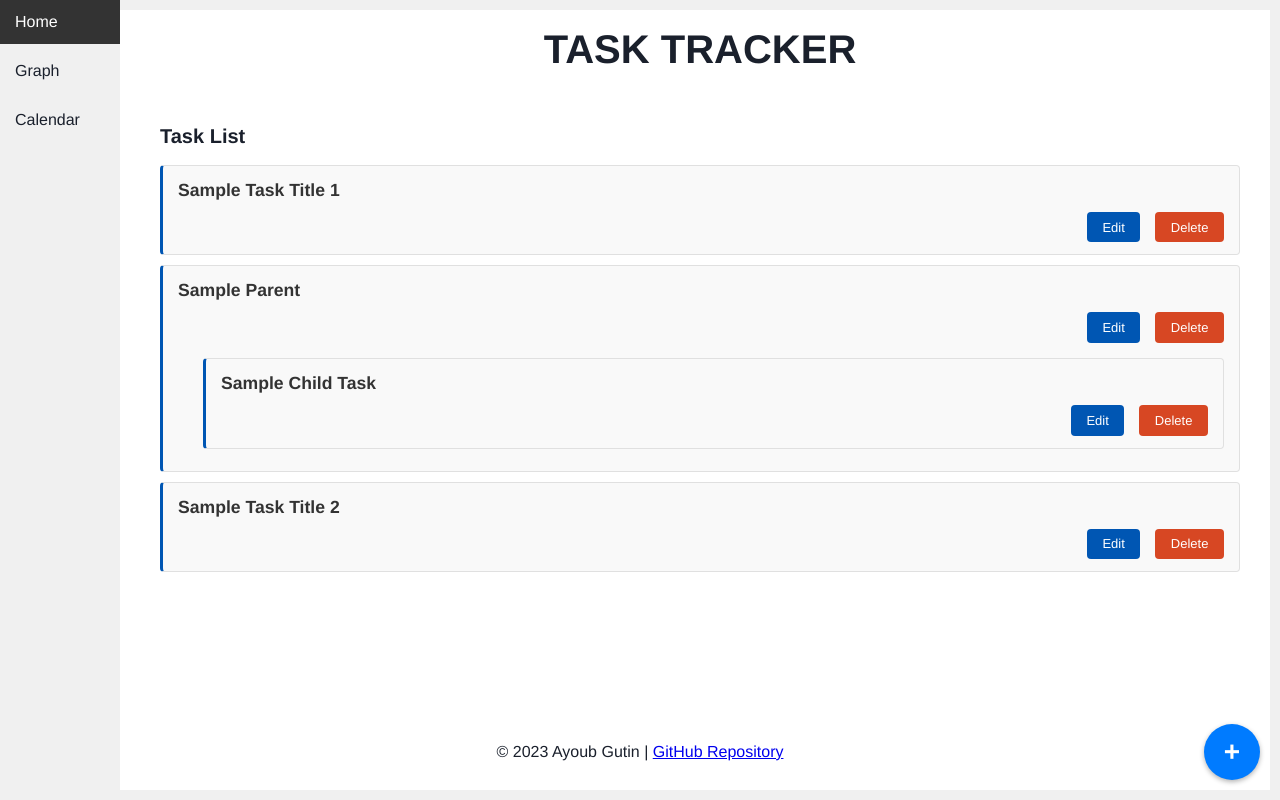
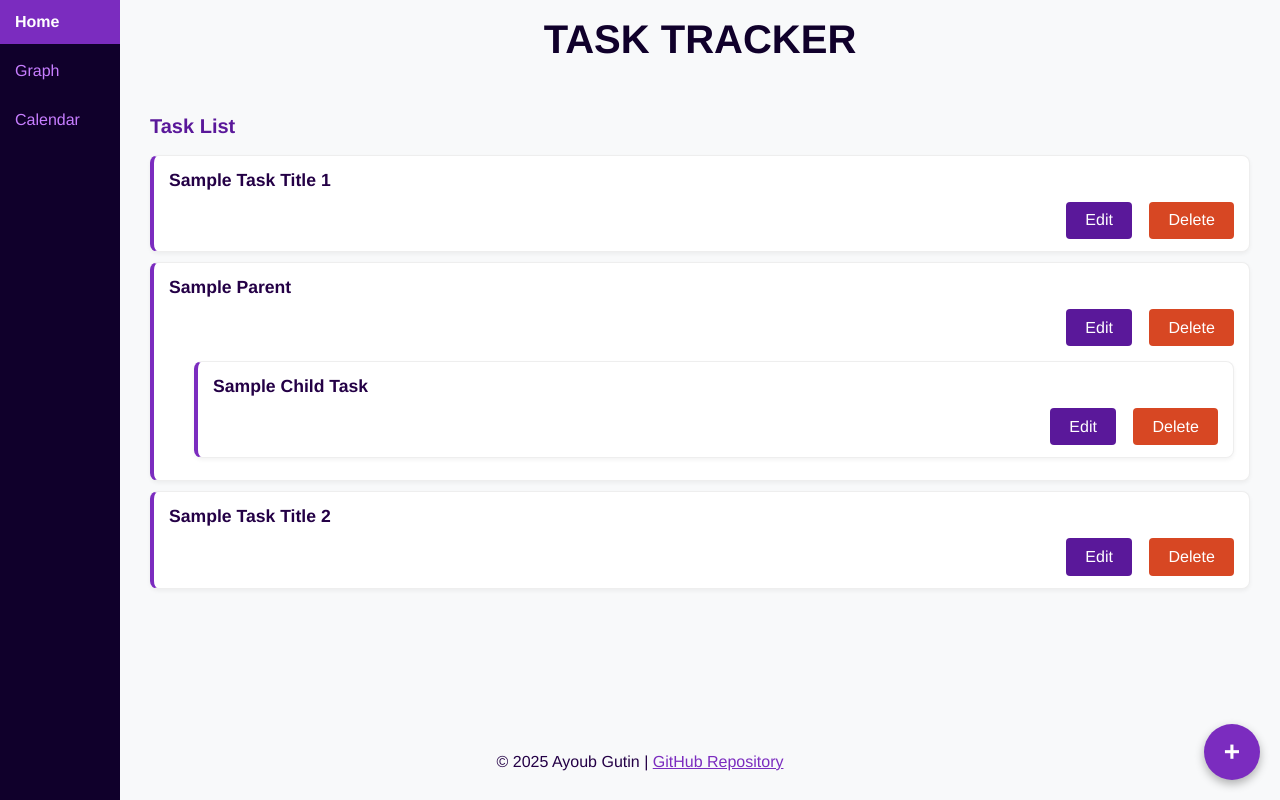
Before and after one commit to AyoubGutin/task-tracker, a Flask app: page / in a window 1280 px wide. Run offline with Flask 3, Linux system fonts and the light colour scheme.

Commit message:
ui update palette

```diff
--- a/static/css/styles.css
+++ b/static/css/styles.css
@@ -1,3 +1,19 @@
+:root {
+  --colour-lightest: #e0aaff;
+  --colour-light-bg: #c77dff;
+  --colour-mid-1: #9d4edd;
+  --colour-mid-2: #7b2cbf;
+  --colour-primary: #7b2cbf; /* buttons */
+  --colour-dark-1: #5a189a;
+  --colour-dark-2: #3c096c;
+  --colour-dark-text: #240046;
+  --colour-darkest: #10002b;
+
+  /* Using a standard danger color for delete actions */
+  --colour-danger: #d74723;
+  --colour-danger-hover: #b9300e;
+}
+
 html {
   font-size: 62.5%; /* 1rem = 10px */
   cursor: default;
@@ -11,17 +27,16 @@ body {
   /*  top and bottom margins 0,  auto left and right */
   margin: 0;
   min-height: 100vh;
-  display: flex;
-  flex-direction: column;
-  background-color: white;
-  border: 10px solid #f0f0f0;
-  color: #1a202c;
+  display: flex; /* Turn body into flex container */
+  flex-direction: column; /* Column layout */
+  background-color: #f8f9fa;
+  color: var(--colour-dark-text);
 }
 
 header {
   text-align: center;
-  padding: 0;
   margin-left: 12rem;
+  color: var(--colour-darkest);
 }
 footer {
   text-align: center;
@@ -31,10 +46,14 @@ footer {
   width: 100%;
 }
 
+footer a {
+  color: var(--colour-primary);
+}
+
 main {
-  flex-grow: 1;
+  flex-grow: 1; /* Take up all extra space */
   padding: 2rem 3rem;
-  overflow-y: auto;
+  overflow-y: auto; /* Scroll bar if content exceeds space */
   margin-left: 12rem;
 }
 
@@ -42,15 +61,17 @@ main {
 /* Headings */
 h1 {
   font-size: 4rem;
+  color: var(--colour-darkest);
 }
 h2 {
   font-size: 2rem;
+  color: var(--colour-dark-1);
 }
 
 /* ------------------------------------------------------ */
 /* Form Styles */
 button {
-  background-color: #6c757d;
+  background-color: var(--colour-primary);
   color: white;
   border: none;
   padding: 0.6em 1.2em;
@@ -60,6 +81,10 @@ button {
   margin-left: 0.8em;
   transition: background-color 0.2s ease;
 }
+button:hover {
+  background-color: var(--colour-dark-1);
+}
+
 button,
 input,
 select,
@@ -69,12 +94,11 @@ textarea {
 }
 
 fieldset {
-  border: 1px solid #ccc;
+  border: 1px solid var(--colour-mid-1);
 }
 fieldset legend {
   font-size: 1.5rem;
-  color: #333;
-
+  color: var(--colour-dark-text);
   padding: 0.5em;
   margin-bottom: 1em;
 }
@@ -90,13 +114,13 @@ input[type='text'],
 input[type='email'],
 input[type='date'],
 textarea {
-  border: 2px solid #000;
+  border: 2px solid var(--colour-mid-1);
   margin: 0 0 1em 0;
   padding: 0.5em;
   width: 100%;
 }
 input[type='submit'] {
-  background-color: #6c757d;
+  background-color: var(--colour-primary);
   color: white;
   border: none;
   padding: 1em 1.5em;
@@ -109,7 +133,7 @@ input[type='submit'] {
 
 input[type='submit']:hover,
 input[type='submit']:focus {
-  background-color: #333;
+  background-color: var(--colour-dark-1);
 }
 
 /* ------------------------------------------------------------------ */
@@ -117,14 +141,10 @@ input[type='submit']:focus {
 nav {
   width: 12rem;
   height: 100vh;
-  background-color: #f0f0f0;
+  background-color: var(--colour-darkest);
   position: fixed;
   left: 0;
   top: 0;
-  display: flex;
-  flex-direction: column;
-  justify-content: space-between;
-  padding: 0;
 }
 
 nav ul {
@@ -140,23 +160,20 @@ nav li a {
   text-decoration: none;
   margin-bottom: 0.5rem;
   transition: background-color 0.2s ease, color 0.2s ease;
-}
-
-nav a {
-  color: #1a202c;
-  text-decoration: none;
-  padding: 0.5em;
+  color: var(--colour-light-bg);
 }
 
 nav li:hover a {
-  background-color: #ccc;
+  background-color: var(--colour-dark-2);
+  color: white;
+  font-weight: bold;
 }
 
 nav li.active a {
-  background-color: #333;
-  color: #fff;
+  background-color: var(--colour-primary);
+  color: white;
+  font-weight: bold;
 }
-
 /* ------------------------------------------------------------------ */
 /* Task List */
 .task-list {
@@ -165,26 +182,28 @@ nav li.active a {
   margin-top: 1rem;
 }
 .task-item {
-  background-color: #f9f9f9;
-  border: 1px solid #e0e0e0;
-  border-left: 3px solid #0056b3;
-  border-radius: 4px;
+  background-color: #ffffff;
+  border: 1px solid #eee;
+  border-left: 4px solid var(--colour-primary);
+  border-radius: 8px;
   padding: 1.2rem 1.5rem;
   margin-bottom: 1rem;
-
+  box-shadow: 0 2px 4px rgba(0, 0, 0, 0.05);
   transition: background-color 0.2s ease-in-out, transform 0.2s ease-in-out;
   overflow: hidden;
   position: relative;
 }
 
 .task-item:hover {
-  background-color: #f0f0f0;
+  background-color: #fdfdfd;
+  transform: translateY(-2px);
+  box-shadow: 0 4px 8px rgba(0, 0, 0, 0.07);
 }
 
 .task-content strong {
   font-size: 1.1em;
   font-weight: 600;
-  color: #333;
+  color: var(--colour-dark-text);
   display: block;
   margin-bottom: 0.5rem;
 }
@@ -194,32 +213,19 @@ nav li.active a {
   text-align: right;
 }
 
-button {
-  background-color: #6c757d;
-  color: white;
-  border: none;
-  padding: 0.6em 1.2em;
-  border-radius: 4px;
-  cursor: pointer;
-  font-size: 1.3rem;
-  margin-left: 0.8em;
-  transition: background-color 0.2s ease;
+button.edit-btn {
+  background-color: var(--colour-dark-1);
 }
-
-button.edit-btn {
-  background-color: #0056b3;
+button.edit-btn:hover {
+  background-color: var(--colour-dark-2);
 }
 
 button.delete-btn {
-  background-color: #d74723;
-}
-
-button.edit-btn:hover {
-  background-color: #06468a;
+  background-color: var(--colour-danger);
 }
 
 .delete-btn:hover {
-  background-color: #b9300e;
+  background-color: var(--colour-danger-hover);
 }
 
 .task-item ul {
@@ -232,31 +238,23 @@ button.edit-btn:hover {
   position: fixed;
   bottom: 2rem;
   right: 2rem;
-
   width: 56px;
   height: 56px;
-
-  background-color: #007bff;
+  background-color: var(--colour-primary);
   color: white;
-
   border-radius: 50%;
-  box-shadow: 0 2px 5px rgba(0, 0, 0, 0.3);
-
+  box-shadow: 0 4px 10px rgba(0, 0, 0, 0.3);
   display: flex;
   align-items: center;
   justify-content: center;
-
   font-size: 2.8rem;
   font-weight: bold;
-
   text-decoration: none;
-
   z-index: 1000;
-
   transition: background-color 0.2s ease, transform 0.2s ease;
 }
 
 .fab:hover {
-  background-color: #0056b3;
+  background-color: var(--colour-dark-1);
   transform: scale(1.1);
 }
--- a/templates/index.html
+++ b/templates/index.html
@@ -83,7 +83,7 @@
     <!-- Footer -->
     <footer>
       <p>
-        &copy; 2023 Ayoub Gutin |
+        &copy; 2025 Ayoub Gutin |
         <a href="https://github.com/yourusername/task-tracker"
           >GitHub Repository</a
         />
```
Also changed, not shown: main.py (line endings or trailing spaces).
